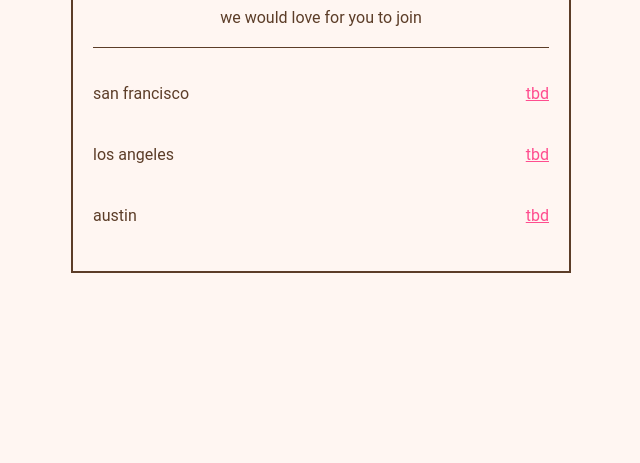
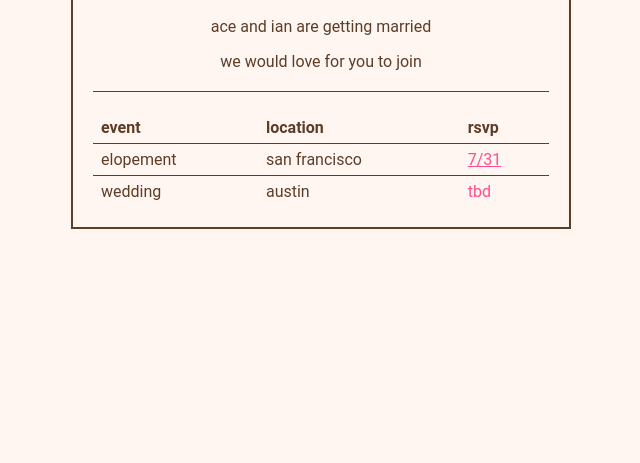
Before and after one commit to ianmobbs/yeehawties, a plain HTML site: page index.html in a window 1280 px wide. Shown: the part 357-820 px from the top of the page, without its empty margins (319-959 px from the left). Drawn offline with Linux system fonts and the light colour scheme.

Commit message:
update events to table with rsvp column
Co-Authored-By: Claude Opus 4.6 <noreply@anthropic.com>

```diff
--- a/index.html
+++ b/index.html
@@ -12,21 +12,30 @@
         <div class="content">
             <h1>yeehawties</h1>
             <hr>
-            <p class="tour">ian and ace are getting married</p>
+            <p class="tour">ace and ian are getting married</p>
             <p class="tour">we would love for you to join</p>
             <hr>
-            <div class="event">
-                <p class="location">san francisco</p>
-                <p class="date"><a href="https://mob.bs" class="link" target="_blank">tbd</a></p>
-            </div>
-            <div class="event">
-                <p class="location">los angeles</p>
-                <p class="date"><a href="https://mob.bs" class="link" target="_blank">tbd</a></p>
-            </div>
-            <div class="event">
-                <p class="location">austin</p>
-                <p class="date"><a href="https://mob.bs" class="link" target="_blank">tbd</a></p>
-            </div>
+            <table class="events">
+                <thead>
+                    <tr>
+                        <th>event</th>
+                        <th>location</th>
+                        <th>rsvp</th>
+                    </tr>
+                </thead>
+                <tbody>
+                    <tr>
+                        <td>elopement</td>
+                        <td>san francisco</td>
+                        <td><a href="https://partiful.com" class="date" target="_blank">7/31</a></td>
+                    </tr>
+                    <tr>
+                        <td>wedding</td>
+                        <td>austin</td>
+                        <td><span class="date">tbd</span></td>
+                    </tr>
+                </tbody>
+            </table>
         </div>
     </div>
 </body>
--- a/styles.css
+++ b/styles.css
@@ -49,22 +49,37 @@ hr {
     margin: 20px 0;
 }
 
-.event {
-    display: flex;
-    justify-content: space-between;
-    margin-bottom: 10px;
+.events {
+    width: 100%;
+    border-collapse: collapse;
+    font-size: 1em;
+    color: #5c3d28;
 }
 
-.location, .date {
-    font-size: 1em;
+.events th,
+.events td {
+    text-align: left;
+    padding: 6px 8px;
+    border-bottom: 1px solid #5c3d28;
 }
 
-.link {
+.events th {
+    font-weight: 600;
+}
+
+.events tbody tr:last-child td {
+    border-bottom: none;
+}
+
+.date {
     color: #ff4d8f;
+}
+
+a.date {
     text-decoration: underline;
 }
 
-.link:hover {
+a.date:hover {
     text-decoration: none;
 }
 
@@ -74,17 +89,12 @@ hr {
         margin: 0 10px; /* Added margin to ensure text does not touch the edges */
     }
 
-    .tour, .location, .date {
+    .tour, .events {
         font-size: 0.9em;
     }
 
-    .event {
-        flex-direction: column;
-        align-items: center;
-        text-align: center;
-    }
-
-    .date {
-        margin-top: 5px;
+    .events th,
+    .events td {
+        padding: 6px 4px;
     }
 }
```
